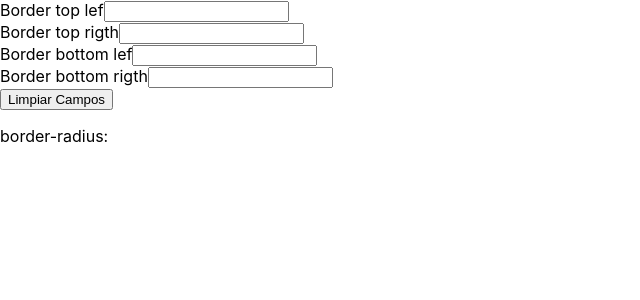
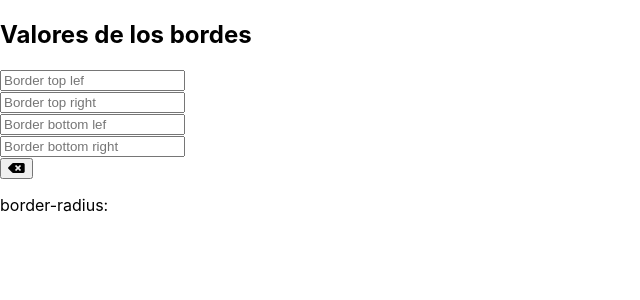
Before and after one commit to Ancient-R/02-preview-border-radius, a React (Create React App) app: page / in a window 1280 px wide. Shown: the top 300 px of the page, without its empty margins (0-640 px from the left). Built offline with nearby package versions, Linux system fonts and the light colour scheme.

Commit message:
Cambiando la estructura del formulario y mostrando un boton para borrar los campos

```diff
--- a/src/components/BorderComponent.jsx
+++ b/src/components/BorderComponent.jsx
@@ -24,33 +24,33 @@ const BorderComponent = ({ borders, setBorders }) => {
 
     return (
         <form className="form">
+            <h2 className="form-title">Valores de los bordes</h2>
             <div className="form-group">
-                <label htmlFor="" className="form-label">Border top lef</label>
                 <input
                     type="number"
                     className="form-input"
+                    placeholder="Border top lef"
                     name="topLeft"
                     value={ topLeft }
                     onChange= { handleInputChange }
                 />
             </div>
-
-            <div className="form-group">
-                <label htmlFor="" className="form-label">Border top rigth</label>
                 <input
                     type="number"
                     className="form-input"
+                    placeholder="Border top right"
                     name="topRight"
                     value={ topRight }
                     onChange= { handleInputChange }
                 />
+            <div className="form-group">
             </div>
 
             <div className="form-group">
-                <label htmlFor="" className="form-label">Border bottom lef</label>
                 <input
                     type="number"
                     className="form-input"
+                    placeholder="Border bottom lef"
                     name="bottomLeft"
                     value={ bottomLeft }
                     onChange= { handleInputChange }
@@ -58,10 +58,10 @@ const BorderComponent = ({ borders, setBorders }) => {
             </div>
 
             <div className="form-group">
-                <label htmlFor="" className="form-label">Border bottom rigth</label>
                 <input
                     type="number"
                     className="form-input"
+                    placeholder="Border bottom right"
                     name="bottomRight"
                     value={ bottomRight }
                     onChange= { handleInputChange }
@@ -71,7 +71,9 @@ const BorderComponent = ({ borders, setBorders }) => {
             <button
                 className="form-clear"
                 onClick={ handleReset }
-            >Limpiar Campos</button>
+            >
+                <i className="fas fa-backspace"></i>
+            </button>
 
         </form>
     );
```
